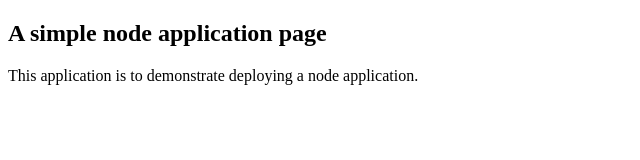
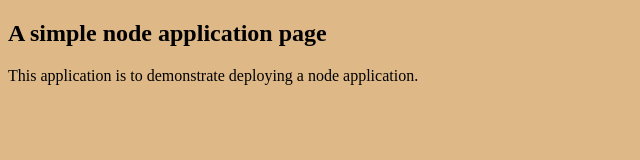
Before and after one commit to aoifeosullivan19/node_aos, a website: page index.html in a window 1280 px wide. Shown: the whole page, without its empty margins (0-640 px from the left). Drawn offline with Linux system fonts and the light colour scheme.

Commit message:
styling added to index.html file

```diff
--- a/index.html
+++ b/index.html
@@ -8,7 +8,7 @@
 
 
 </head>
-<body>
+<body style="background-color: burlywood">
     <h2>A simple node application page</h2>
     <p>This application is to demonstrate deploying a node application. </p>
 
```
